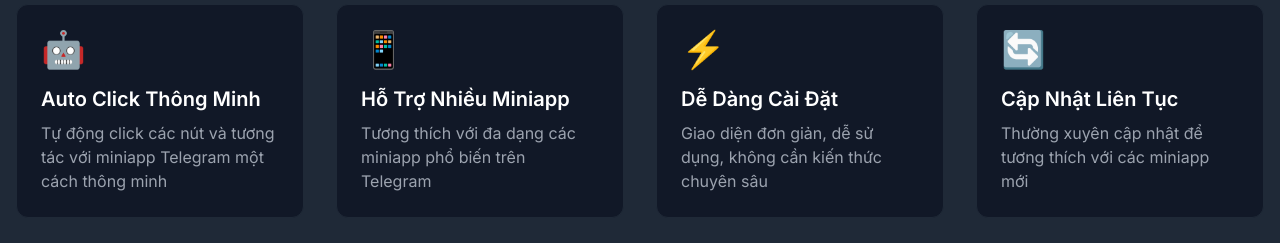
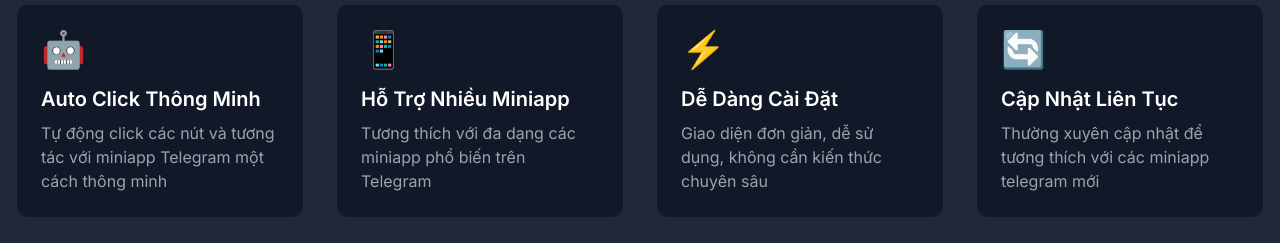
Before and after one commit to zaikaman/AirdropKillers, a Next.js app: page / in a window 1280 px wide. Shown: the part 1060-1303 px from the top of the page. Built offline with nearby package versions, Linux system fonts and the light colour scheme.

Commit message:
Rollback

```diff
--- a/src/components/Features.tsx
+++ b/src/components/Features.tsx
@@ -17,7 +17,7 @@ export default function Features() {
     },
     {
       title: 'Cập Nhật Liên Tục',
-      description: 'Thường xuyên cập nhật để tương thích với các miniapp mới',
+      description: 'Thường xuyên cập nhật để tương thích với các miniapp telegram mới',
       icon: '🔄'
     }
   ]
```
